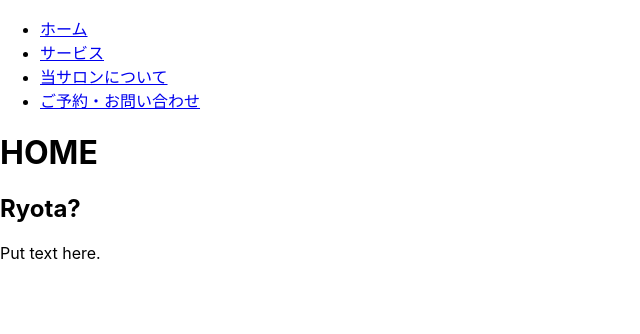
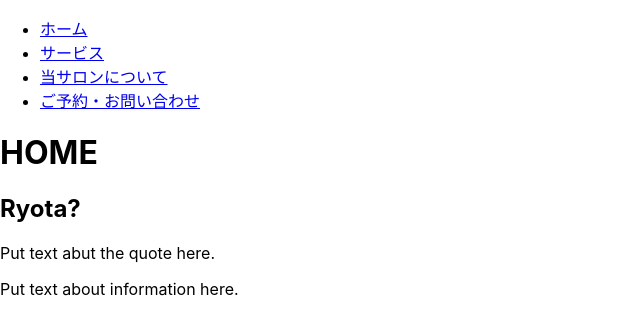
Before and after one commit to shiinasugioka/kissako, a React (Create React App) app: page / in a window 1280 px wide. Shown: the top 334 px of the page, without its empty margins (0-640 px from the left). Built offline with nearby package versions, Linux system fonts and the light colour scheme.

Commit message:
more changes

```diff
--- a/src/Home/Home.js
+++ b/src/Home/Home.js
@@ -17,7 +17,17 @@ const Quote = () => {
     return (
         <>
             <p>
-                Put text here.
+                Put text abut the quote here.
+            </p>
+        </>
+    );
+};
+
+const Information = () => {
+    return (
+        <>
+            <p>
+                Put text about information here.
             </p>
         </>
     );
@@ -28,6 +38,7 @@ const returnHome = () => {
         <>
             <PageTitle />
             <Quote />
+            <Information />
         </>
     );
 };
```
